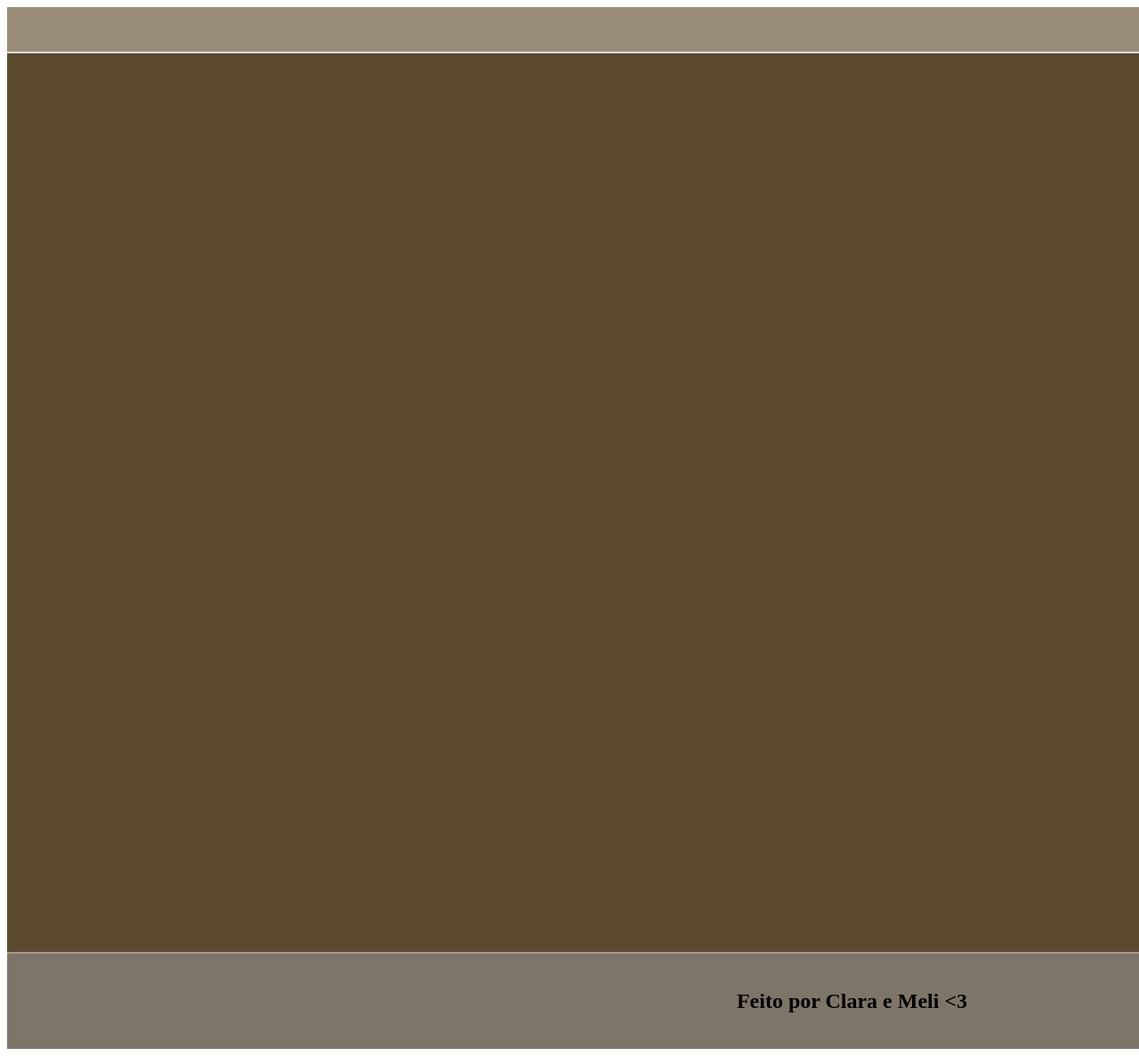
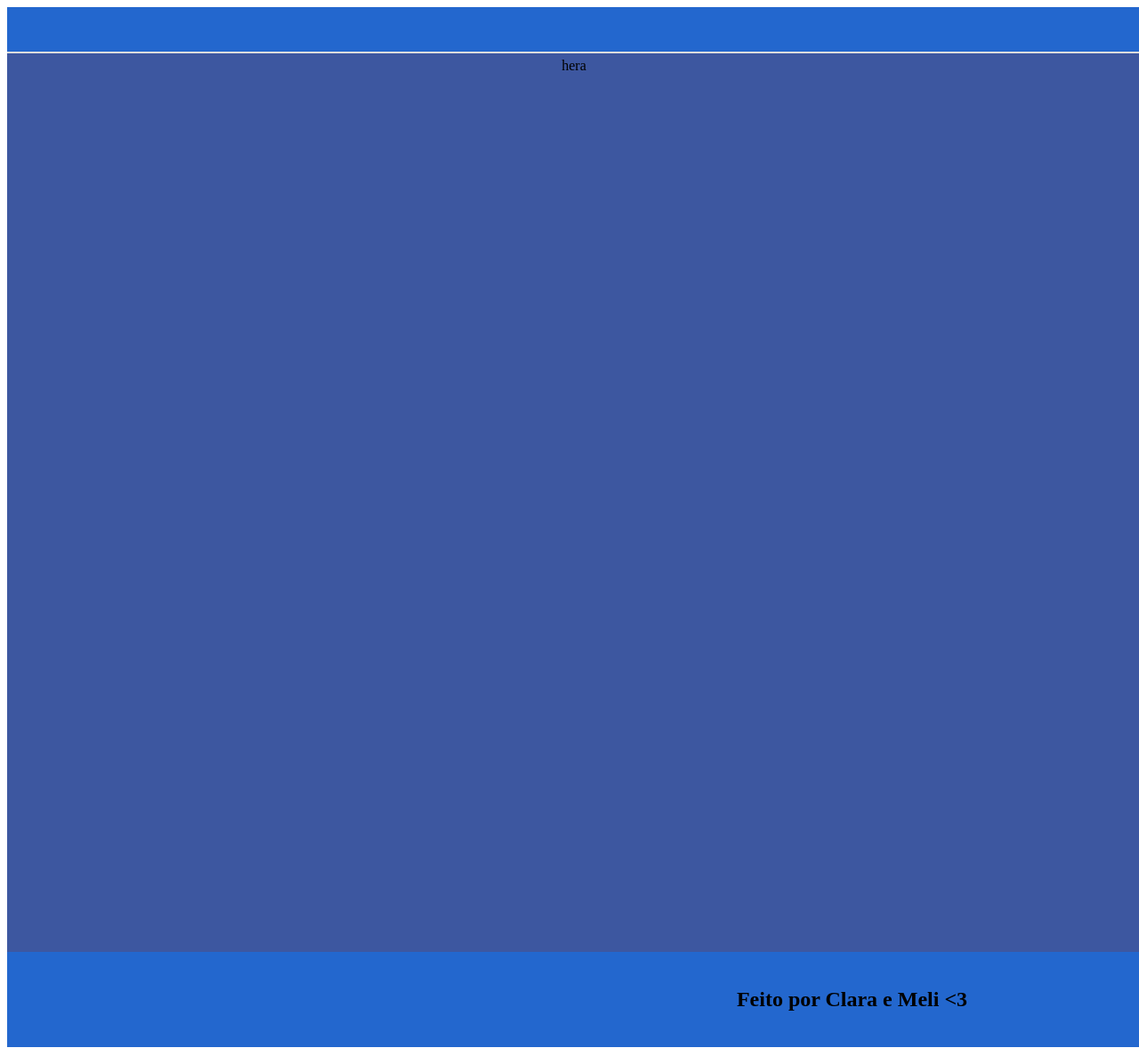
Before and after one commit to kkMelissa/projeto-de-html, a plain HTML site: page hera.html in a window 1280 px wide. Shown: the top 1187 px of the page at 89% size. Drawn offline with Linux system fonts and the light colour scheme.

Commit message:
hera.html

```diff
--- a/hera.html
+++ b/hera.html
@@ -4,7 +4,7 @@
         <title> principal</title>
         <style>
             #cabecalho {
-                background-color: rgb(153, 140, 121);
+                background-color: rgb(35, 103, 206);
                 padding: 5px;
                 text-align: center;
                 border-bottom: 2px solid #ddd;
@@ -12,9 +12,8 @@
                 width: 100%;
             }
             #principal {
-                background-color:rgb(92, 74, 48);
+                background-color:rgb(61, 87, 160);
                 padding: 5px;
-                border-bottom: 2px solid rgb(170, 151, 140);
                 width: 100%;
                 height: 1000px;
             }
@@ -26,11 +25,10 @@
                 border-radius: 15%;
             }
             #footer {
-                background-color: rgb(126, 117, 105);
+                background-color: rgb(35, 103, 206);
                 padding: 20px;
                 text-align: center;
                 width: 1859px;
-                border-bottom: 0px solid #f8da32;
             }
         </style>
     </head>
@@ -41,6 +39,7 @@
         </div>
         <div id="principal">
              <center>
+                hera
              </center>
         </div>
         <div id="footer">
```
